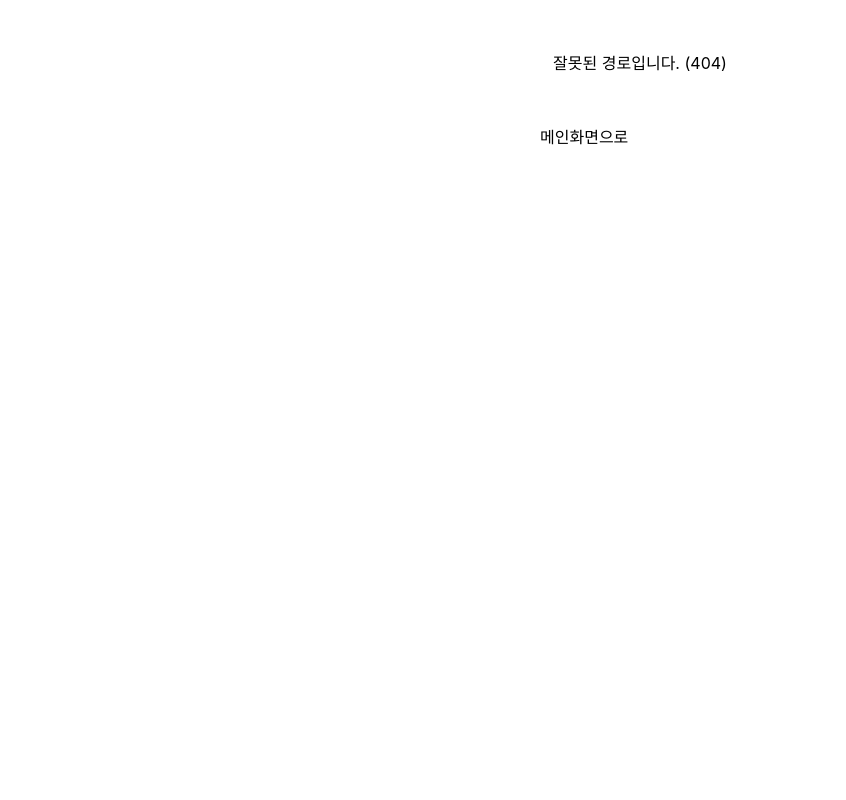
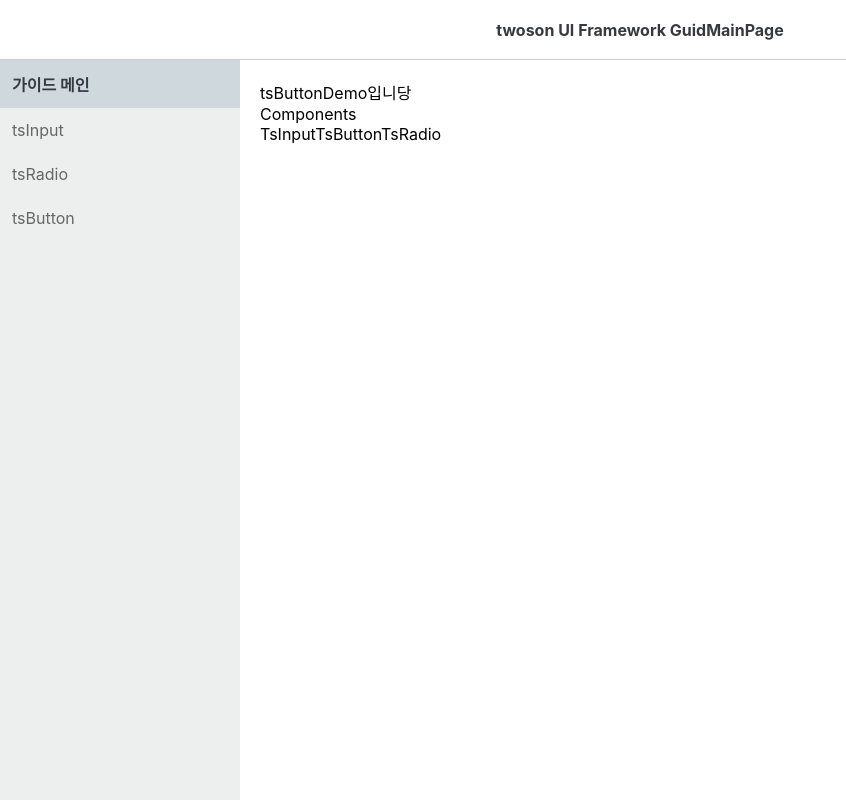
Before and after one commit to opp1350/ts-ui-pjt, a Vue app: page /components/tsButton in a window 1280 px wide. Before the commit this address led to /NotFound. Shown: the whole page, without its empty margins (0-846 px from the left). Built offline with nearby package versions, Linux system fonts and the light colour scheme; the HTML template or start-up script is replaced by a standard one.

Commit message:
add menu file

```diff
--- /dev/null
+++ b/src/AppMenu.vue
@@ -0,0 +1,28 @@
+<template>
+    <div>
+        <template v-for="item of menu" :key="item.name">
+            <div>
+                {{item.name}}
+            </div>
+            <div>
+                <template v-for="child of item.children" :key="child.name">
+                    <router-link v-if="child.to" :to="child.to">
+                        {{child.name}}
+                    </router-link>
+                </template>
+            </div>
+        </template>
+    </div>
+</template>
+
+<script>
+import menudata from '@/assets/menu/menu.json';
+export default {
+    setup() {
+        const menu = {...menudata.data}
+        return {
+            menu
+        }
+    },
+}
+</script>
--- /dev/null
+++ b/src/assets/menu/menu.json
@@ -0,0 +1,19 @@
+{
+    "data": [{
+        "name": "Components",
+        "meta": ["components"],
+        "children": [{
+                "name": "TsInput",
+                "to": "/components/tsInput"
+            },
+            {
+                "name": "TsButton",
+                "to": "/components/tsButton"
+            },
+            {
+                "name": "TsRadio",
+                "to": "/components/tsRadio"
+            }
+        ]
+    }]
+}
--- a/src/config/router/guide/guideRoutes.js
+++ b/src/config/router/guide/guideRoutes.js
@@ -1,7 +1,8 @@
 // 가이드 라우터만 따로 모을 수 없는지?
 import GuideHome from "@/ui/guide/guideHome.vue";
-import GuideTsInput from "@/ui/guide/guideTsInput.vue";
-import GuideTsRadio from "@/ui/guide/guideTsRadio.vue";
+import TsInputDemo from "@/ui/demo/tsInput/tsInputDemo.vue";
+import TsRadioDemo from "@/ui/demo/tsRadio/tsRadioDemo.vue";
+import TsButtonDemo from "@/ui/demo/tsButton/tsButtonDemo.vue";
 
 const routes = [{
         path: "/",
@@ -15,12 +16,17 @@ const routes = [{
         children: [{
                 path: 'tsInput',
                 name: 'tsInput',
-                component: GuideTsInput
+                component: TsInputDemo
             },
             {
                 path: 'tsRadio',
                 name: 'tsRadio',
-                component: GuideTsRadio
+                component: TsRadioDemo
+            },
+            {
+                path: 'tsButton',
+                name: 'tsButton',
+                component: TsButtonDemo
             }
         ]
     }
--- a/src/ui/demo/tsButton/tsButtonDemo.vue
+++ b/src/ui/demo/tsButton/tsButtonDemo.vue
@@ -1 +1,19 @@
 // tsButton에 대한 Demo 파일
+<template>
+    <div>
+        tsButtonDemo입니당
+        <app-menu></app-menu>
+    </div>
+</template>
+
+<script>
+import AppMenu from '@/AppMenu.vue';
+export default {
+    components: {
+        'app-menu': AppMenu,
+    },
+    setup() {
+
+    },
+}
+</script>
--- /dev/null
+++ b/src/ui/demo/tsInput/tsInputDemo.vue
@@ -0,0 +1,5 @@
+<template>
+    <div>
+        tsInputDemo입니당
+    </div>
+</template>
--- /dev/null
+++ b/src/ui/demo/tsRadio/tsRadioDemo.vue
@@ -0,0 +1,6 @@
+// tsRadio에 대한 Demo 파일
+<template>
+    <div>
+        tsRadioDemo입니당
+    </div>
+</template>
--- a/src/ui/guide/guideHome.vue
+++ b/src/ui/guide/guideHome.vue
@@ -41,6 +41,11 @@ export default {
                     link: 'tsRadio',
                     menuName: 'tsRadio',
                     selected: false
+                },
+                {
+                    link: 'tsButton',
+                    menuName: 'tsButton',
+                    selected: false
                 }
             ]
         }
```
